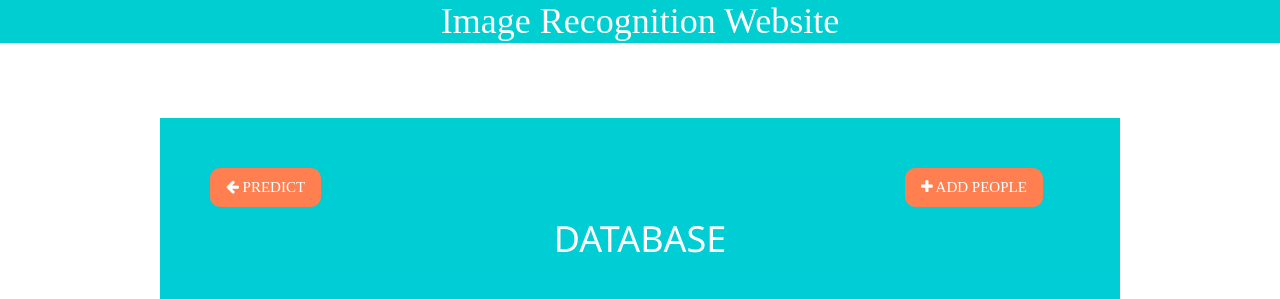
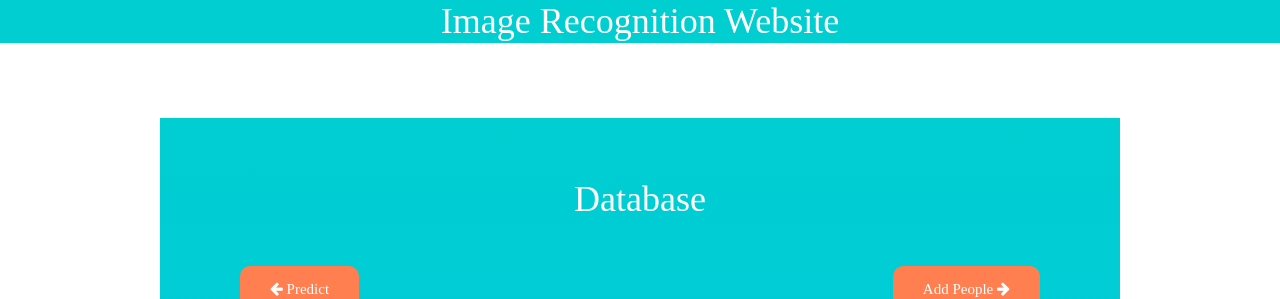
Before and after one commit to ShamSinha/Image-Recognition-Website, a Flask app: page /database in a window 1280 px wide. Shown: the top 299 px of the page. Run offline with Flask 2, Linux system fonts and the light colour scheme; parts of the project's set-up code (start-up, migrations or seed data) failed here and were passed over; some libraries are stand-ins or nearby versions.

Commit message:
Update showdatabase.html

```diff
--- a/templates/showdatabase.html
+++ b/templates/showdatabase.html
@@ -4,11 +4,17 @@
     img{ height: 100px ;
     vertical-align: middle ;
     padding-right: 50px;}
+
     h3{padding-left:100px;}
+    a{ border-radius: 10px;}
     button{border-radius: 10px;  }
+
+
+     #showfor5sec{ background-color: lime; color: white; text-align: center; font-family: serif; }
 </style>
+<link rel="stylesheet" href="https://cdnjs.cloudflare.com/ajax/libs/font-awesome/4.7.0/css/font-awesome.min.css">
 <link href="{{ url_for('static', filename='css/data.css') }}" rel="stylesheet">
-<link rel="stylesheet" href="https://cdnjs.cloudflare.com/ajax/libs/font-awesome/4.7.0/css/font-awesome.min.css">
+
 <script>
     function myFunction() {
       // Declare variables
@@ -29,28 +35,43 @@
         }
       }
     }
+
+    $(document).ready(function (){
+
+
+    if({{flag}}!=1)
+    {
+       $("#showfor5sec").css("padding","10px")
+       $("#showfor5sec").css("margin","10px")
+       $("#showfor5sec").css("border-radius","10px")
+
+
+       $("#showfor5sec").fadeOut(10000)
+      }
+    })
+
 </script>
-
+<h1 style="color: white; text-align: center; font-family: serif;">Database</h1>
+<br>
 <div style = "display:inline-block">
-<a href = "/back_to_predict"><button type="button" style="background-color: coral;color: white;" class="w3-button w3-hover-shadow " ><i class="fa fa-arrow-left"></i> PREDICT</button></a>
-<a href = "/add" style= "padding-left:580px"><button type="button"  style="background-color: coral; color: white;" class="w3-button w3-hover-shadow " class="w3-large"><i class="fa fa-plus"></i> ADD PEOPLE</button></a>
+<a href = "/back_to_predict" ><button type="button" style="background-color: coral;color: white; margin: 12px 30px; padding: 12px 30px; " class="w3-button w3-hover-shadow " > <i class="fa fa-arrow-left"></i>  Predict </button></a>
+<a href = "/add" style="padding-left: 470px"><button type="button"  style="background-color: coral; color: white; margin: 12px 30px; padding: 12px 30px;" class="w3-button w3-hover-shadow ">  Add People <i class="fa fa-arrow-right"></i> </button></a>
 </div>
 <br>
-<div style="text-align: center">
-<h1 style="color: white">DATABASE</h1>
-</div>
 <br>
-<input type="text" id="myInput" onkeyup="myFunction()" placeholder="&#xF002; Search" style="font-family:Arial, FontAwesome" />
+<div id="showfor5sec"  ><h5>{{result}}</h5></div>
+<input type="text" id="myInput"onkeyup="myFunction()" placeholder="Search for names..">
+<br>
 <br>
 <br>
 <ul id ="myUL" >
 {% for person_name in person_names %}
 <div class="w3-hover-shadow"  >
-    <form action="/removed" method="post" enctype="multipart/form-data">
+    <form action="/database"  method="post" enctype="multipart/form-data">
       <img style="margin:10px "src=" {{url_for('send_all_image', filename = person_name+'_1.jpg' , person = person_name)}}" >
-      <a style="color:white; font-size: 1.5em;font-style: italic; text-transform: capitalize;" href = "/showAllInDatabase/{{person_name}}" >{{person_name}}</a>
-      <input type="hidden" name="personName" value={{person_name}} />
-      <input type="submit"  value = "REMOVE"  style= "float:right; margin-top: 40px; margin-right:30px; border-radius: 10px " class="w3-button w3-red">
+      <a  style="color:white;font-size: 1.5em;font-style: italic; text-transform: capitalize;" href = "/showAllInDatabase/{{person_name}}" >{{person_name}}</a>
+      <input type="hidden" name="personName" value="{{person_name}}" />
+      <input type="submit"  value = "Remove"  style= "float:right; margin-top: 40px; margin-right:30px; border-radius: 10px " class="w3-button w3-red">
     </form>
 </div>
 {% endfor %}
```
